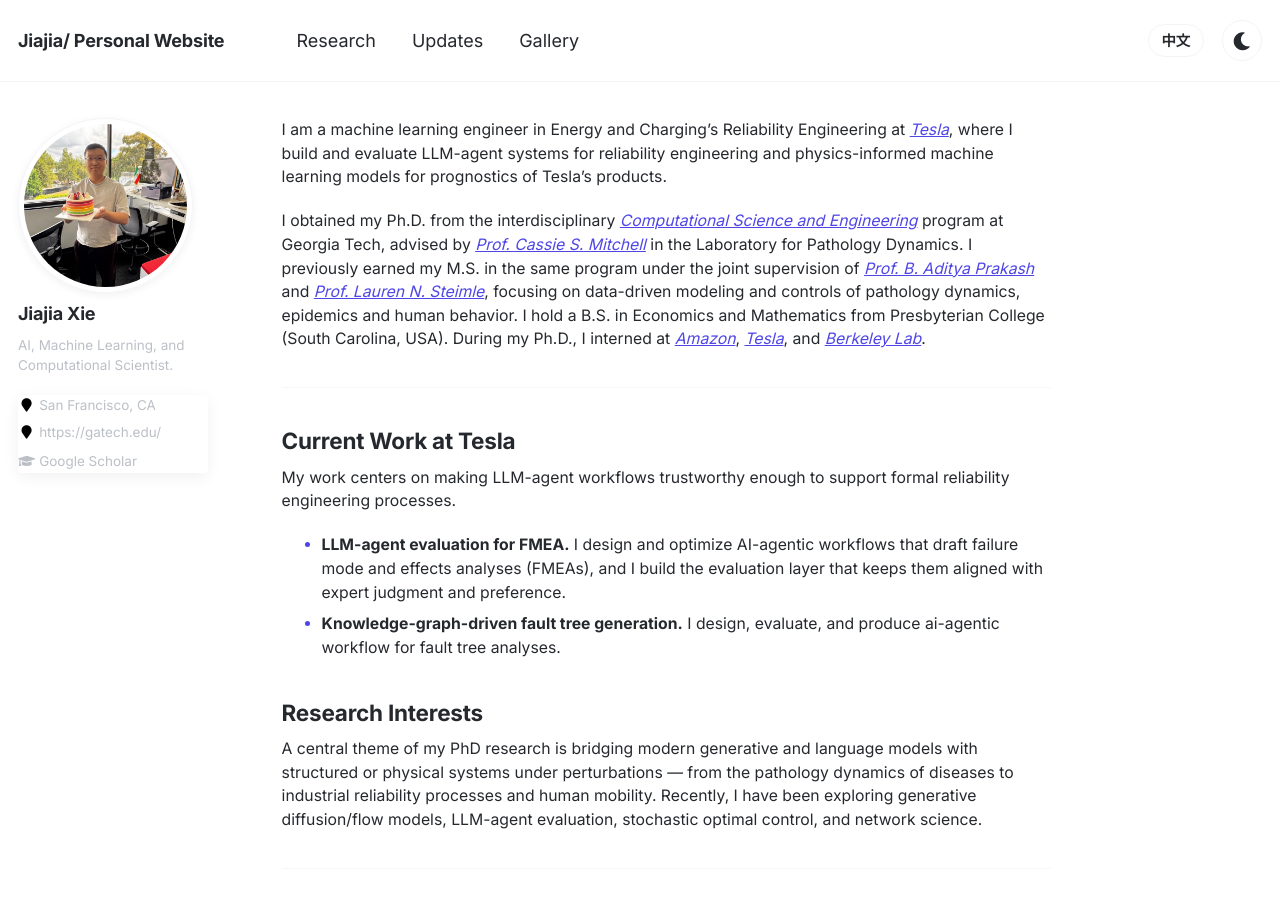
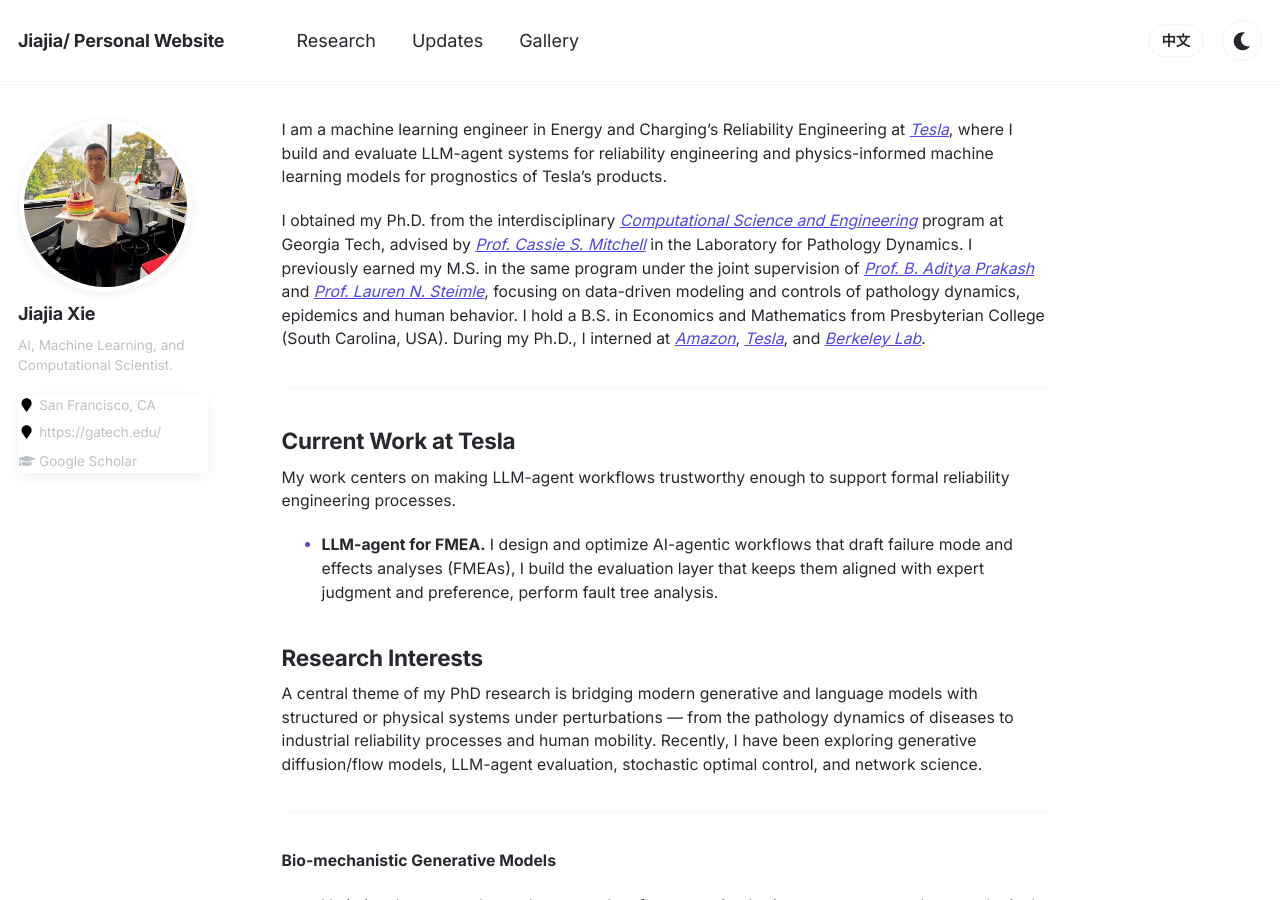
Before and after one commit to jxie1997/jxie1997.github.io, a Jekyll site: the page built from _pages/about.md, in a window 1280 px wide and 900 px high. Built offline with Jekyll 4.4.1, drawn with Linux system fonts in a browser that asks for light colours.

Commit message:
Update about.md: consolidate FMEA research bullet points
Co-Authored-By: Claude Sonnet 5 <noreply@anthropic.com>

```diff
--- a/_pages/about.md
+++ b/_pages/about.md
@@ -20,8 +20,7 @@ I obtained my Ph.D. from the interdisciplinary *[Computational Science and Engin
 
 My work centers on making LLM-agent workflows trustworthy enough to support formal reliability engineering processes.
 
-- **LLM-agent evaluation for FMEA.** I design and optimize AI-agentic workflows that draft failure mode and effects analyses (FMEAs), and I build the evaluation layer that keeps them aligned with expert judgment and preference.
-- **Knowledge-graph-driven fault tree generation.** I design, evaluate, and produce ai-agentic workflow for fault tree analyses.
+- **LLM-agent for FMEA.** I design and optimize AI-agentic workflows that draft failure mode and effects analyses (FMEAs), I build the evaluation layer that keeps them aligned with expert judgment and preference, perform fault tree analysis.
 
 ### Research Interests
 
```
